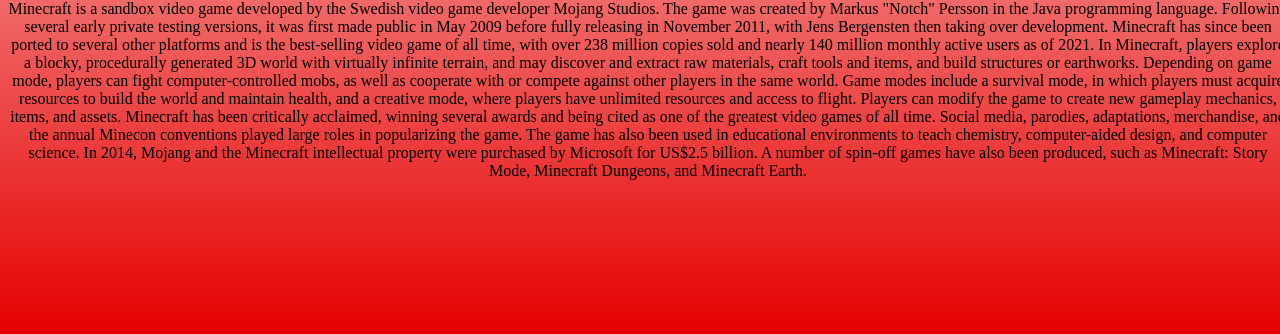
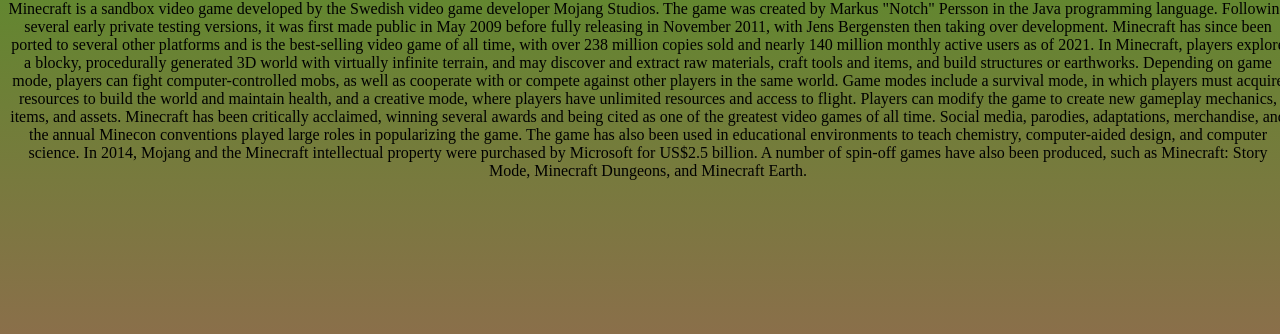
Before and after one commit to leenalzayani/myWebsite, a plain HTML site: page index.html in a window 1280 px wide. Shown: the part 482-816 px from the top of the page. Drawn offline with Linux system fonts and the light colour scheme.

Commit message:
Update index.html

```diff
--- a/index.html
+++ b/index.html
@@ -5,7 +5,7 @@
   <style>
     body{
          text-align: center;
-     background-image: linear-gradient(rgb(255, 255, 255), rgb(230, 0, 0));
+     background-image: linear-gradient(rgb(42, 168, 10), rgb(138, 111, 74));
          min-width: 100%;
          min-height: 100%;
     }
```
